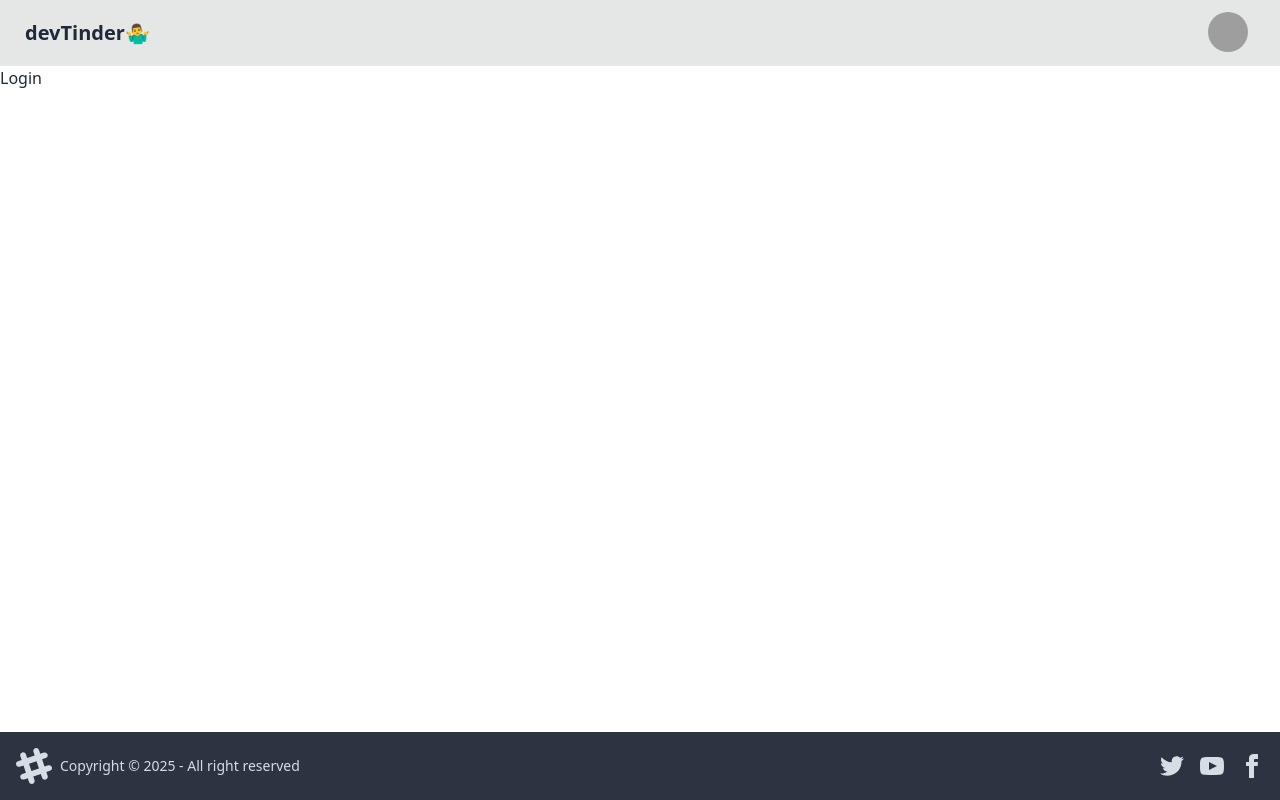
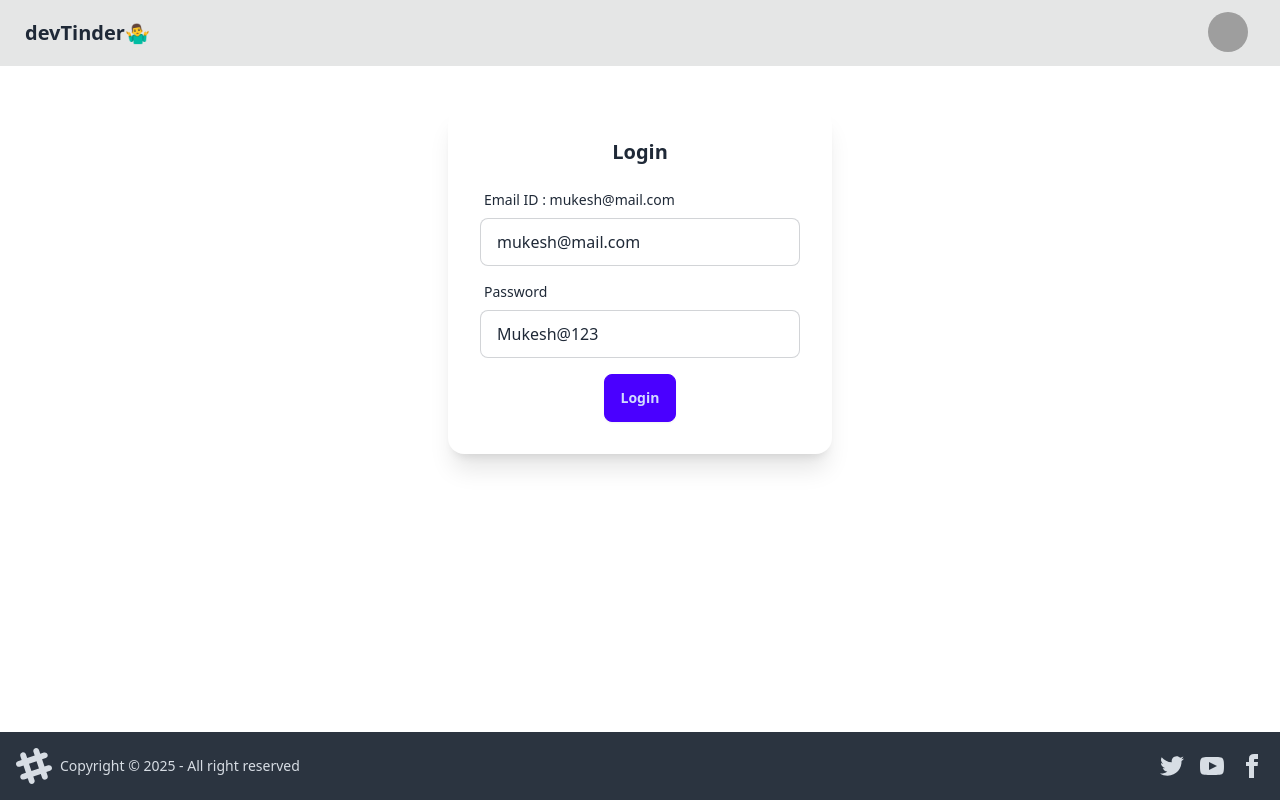
Before and after one commit to priyanshupgithub/devTinder, a React (Vite) app: page /login in a window 1280 px wide. Built offline with nearby package versions, Linux system fonts and the light colour scheme; grey boxes are pictures that could not be loaded.

Commit message:
install axios and handle CORS error while login

```diff
--- a/package.json
+++ b/package.json
@@ -10,6 +10,7 @@
     "preview": "vite preview"
   },
   "dependencies": {
+    "axios": "^1.7.9",
     "react": "^18.3.1",
     "react-dom": "^18.3.1",
     "react-router-dom": "^7.1.1"
--- a/src/Login.jsx
+++ b/src/Login.jsx
@@ -1,9 +1,67 @@
-import React from 'react'
+import axios from "axios";
+import React, { useState } from "react";
 
 const Login = () => {
+  const [emailId, setEmailId] = useState("mukesh@mail.com");
+  const [password, setPassword] = useState("Mukesh@123");
+
+  const handleLogin = async () => {
+    try {
+      const res = await axios.post(
+        "http://localhost:8080/login",
+        {
+          emailId,
+          password,
+        },
+        {
+          withCredentials: true,
+        }
+      );
+    } catch (error) {
+      console.log(error);
+    }
+    const res = await axios.post();
+  };
+
   return (
-    <div>Login</div>
-  )
-}
+    <div className="flex justify-center my-10">
+      <div class="card bg-base-100 w-96 shadow-xl">
+        <div class="card-body">
+          <h2 class="card-title justify-center">Login</h2>
+          <div>
+            <label class="form-control w-full max-w-xs my-2">
+              <div class="label">
+                <span class="label-text">Email ID : {emailId}</span>
+              </div>
+              <input
+                type="text"
+                value={emailId}
+                class="input input-bordered w-full max-w-xs"
+                onChange={(e) => setEmailId(e.target.value)}
+              />
+            </label>
 
-export default Login
+            <label class="form-control w-full max-w-xs my-2">
+              <div class="label">
+                <span class="label-text">Password</span>
+              </div>
+              <input
+                type="text"
+                value={password}
+                class="input input-bordered w-full max-w-xs"
+                onChange={(e) => setPassword(e.target.value)}
+              />
+            </label>
+          </div>
+          <div class="card-actions justify-center ">
+            <button class="btn btn-primary" onClick={handleLogin}>
+              Login
+            </button>
+          </div>
+        </div>
+      </div>
+    </div>
+  );
+};
+
+export default Login;
```
Also changed, not shown: 2 other files (tests, documents, lock files or other folders).
